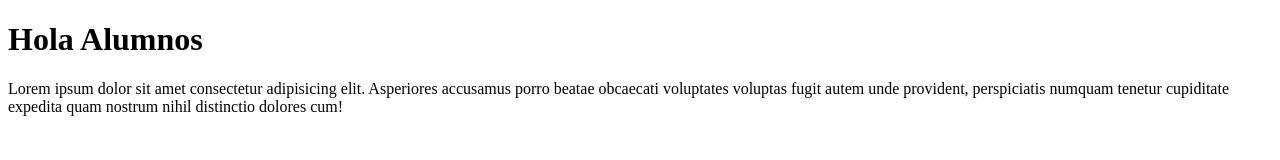
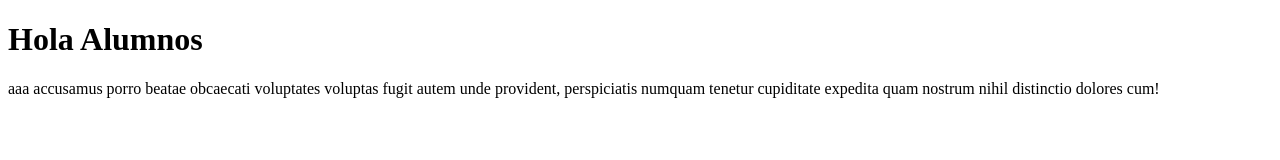
Before and after one commit to robermau/conflicto, a plain HTML site: page index.html in a window 1280 px wide. Drawn offline with Linux system fonts and the light colour scheme.

Commit message:
linea 12

```diff
--- a/index.html
+++ b/index.html
@@ -9,7 +9,7 @@
     <h1>Hola Alumnos</h1>
 
     <p>
-      Lorem ipsum dolor sit amet consectetur adipisicing elit. Asperiores
+      aaa
       accusamus porro beatae obcaecati voluptates voluptas fugit autem unde
       provident, perspiciatis numquam tenetur cupiditate expedita quam nostrum
       nihil distinctio dolores cum!
```
